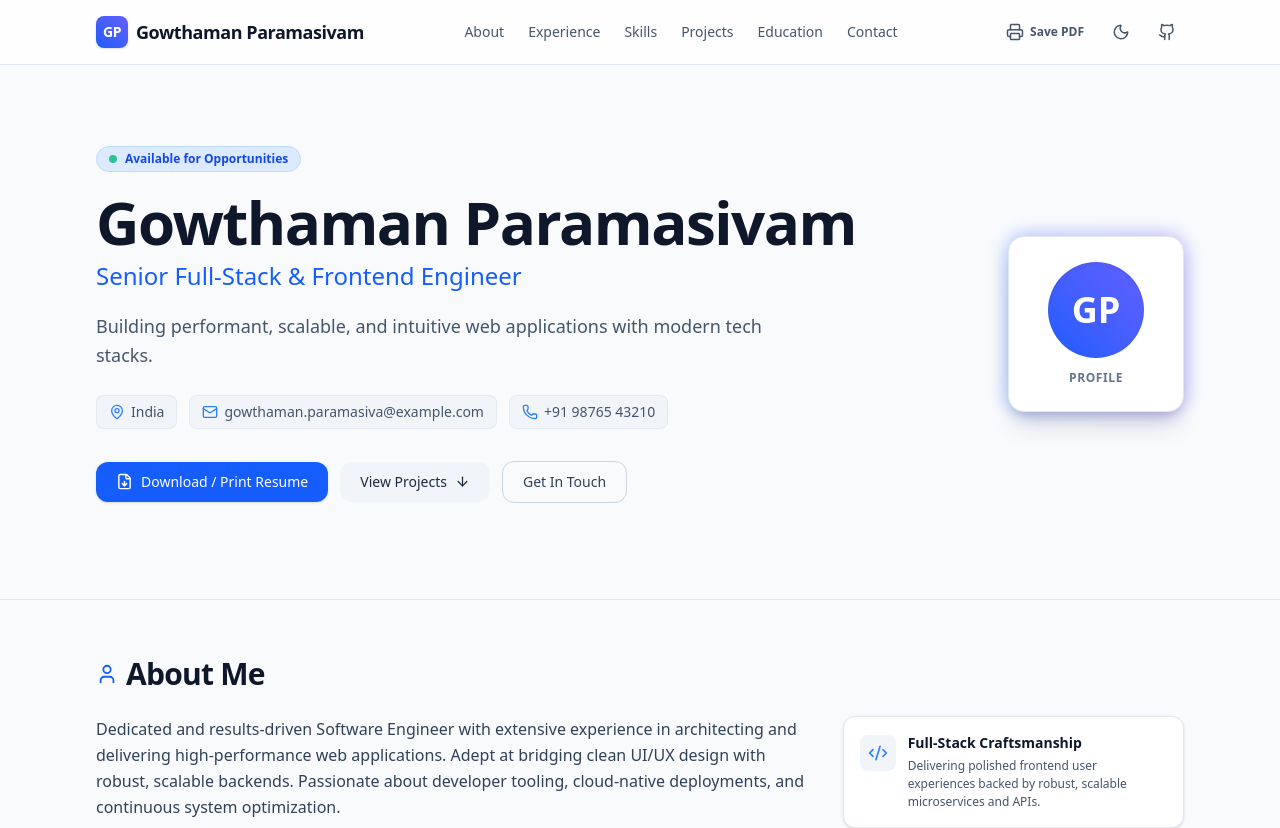
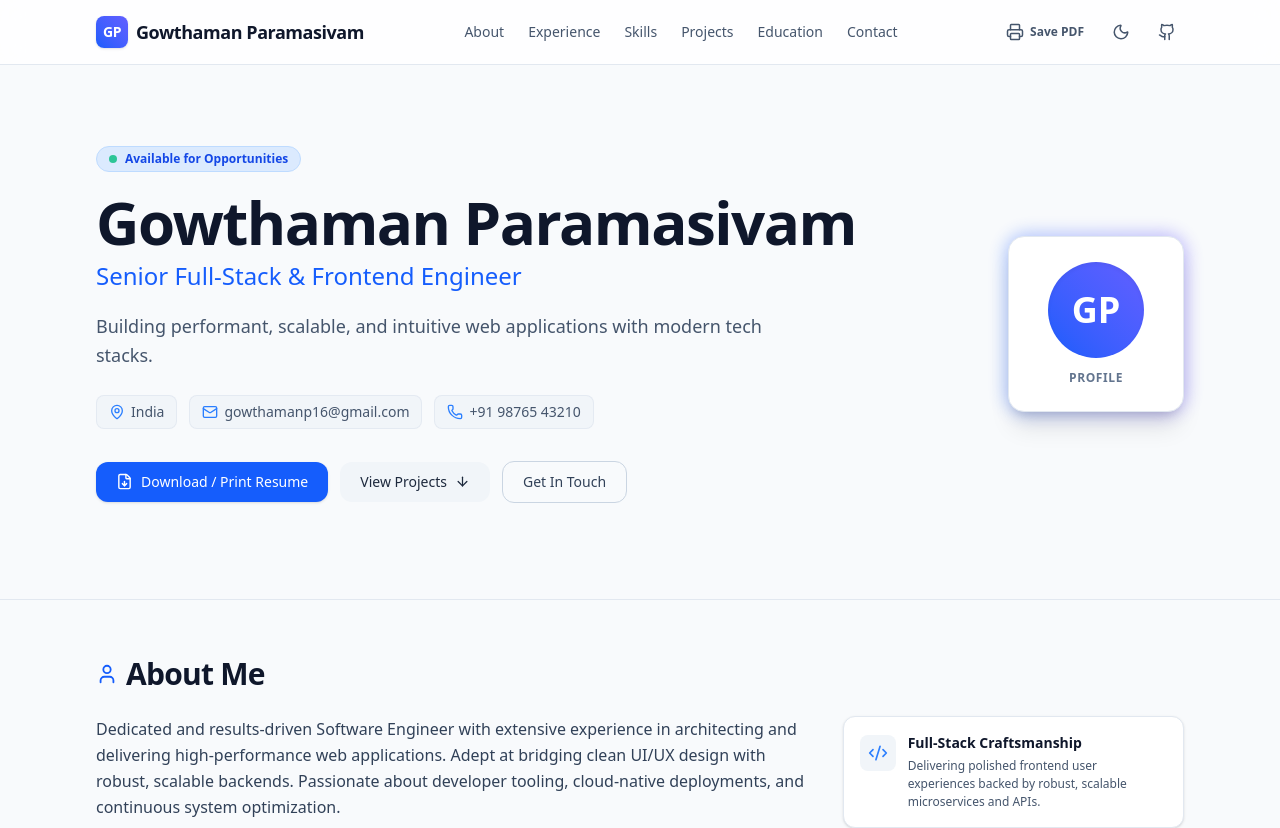
Before and after one commit to Gowthaman-Paramasivam/Resume, a React (Vite) app: page / in a window 1280 px wide. Shown: the top 828 px of the page. Built offline with nearby package versions, Linux system fonts and the light colour scheme.

Commit message:
feat: update email address to gowthamanp16@gmail.com

```diff
--- a/src/data/resumeData.js
+++ b/src/data/resumeData.js
@@ -3,7 +3,7 @@ export const resumeData = {
     name: "Gowthaman Paramasivam",
     title: "Senior Full-Stack & Frontend Engineer",
     tagline: "Building performant, scalable, and intuitive web applications with modern tech stacks.",
-    email: "gowthaman.paramasiva@example.com",
+    email: "gowthamanp16@gmail.com",
     phone: "+91 98765 43210",
     location: "India",
     github: "https://github.com",
```
